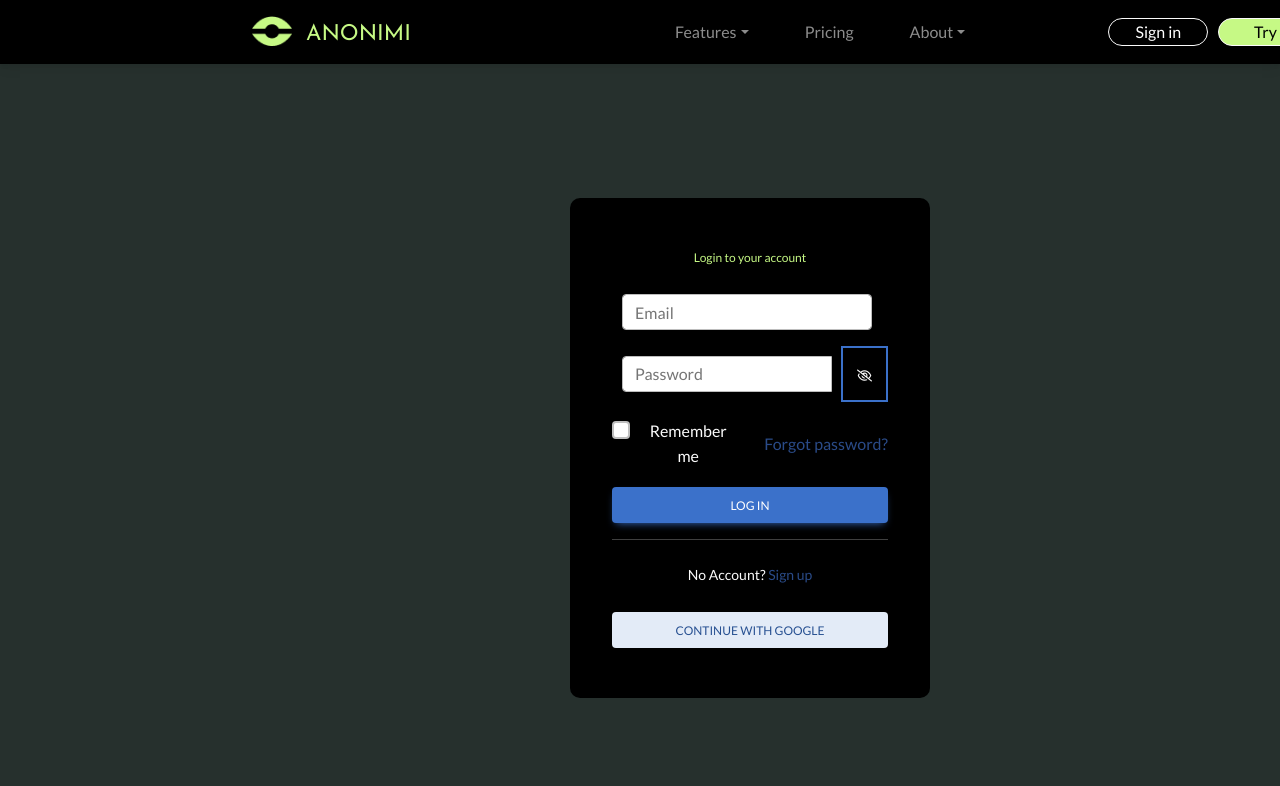
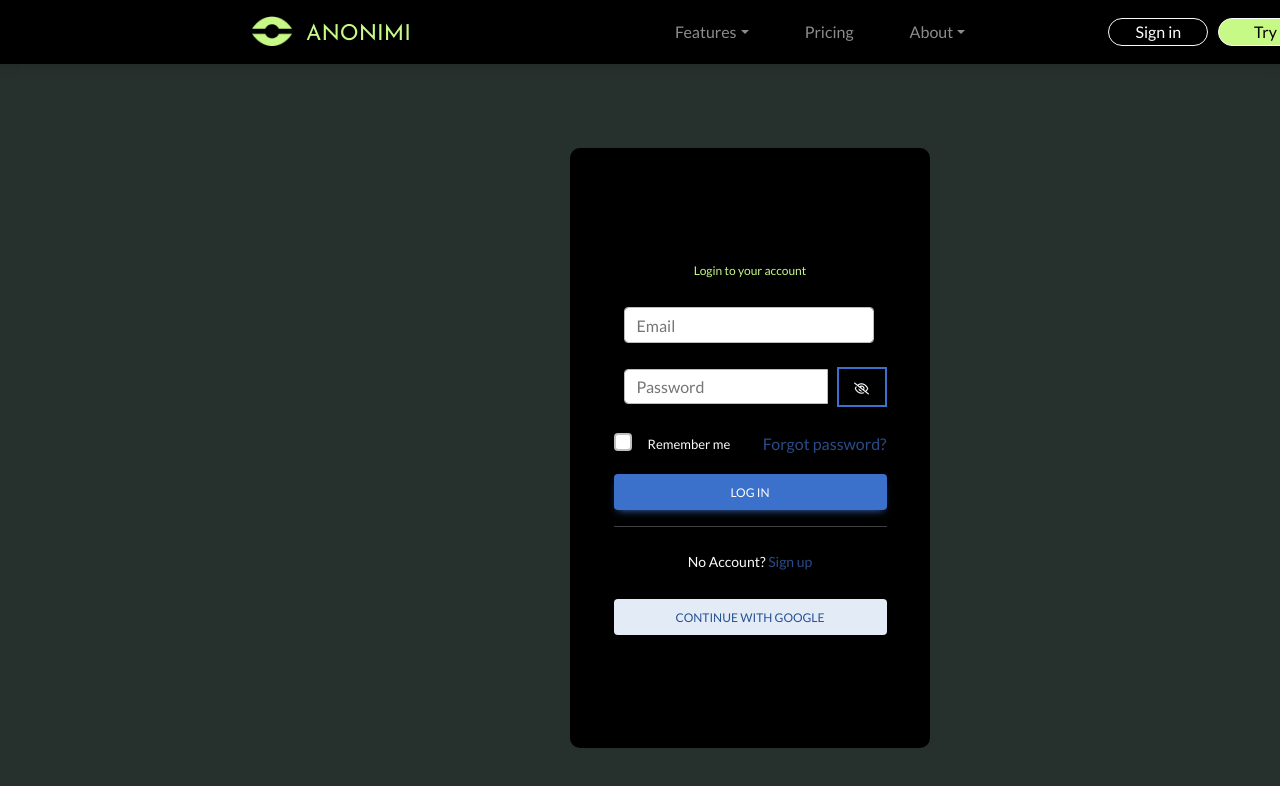
Before and after one commit to semirklapuh/Anonimi-frontend, a React (Create React App) app: page /login in a window 1280 px wide. Shown: the top 786 px of the page. Built offline with nearby package versions, Linux system fonts and the light colour scheme.

Commit message:
forget pass - 1 try unlucky

```diff
--- a/src/page/ForgotPass/Forgot.js
+++ b/src/page/ForgotPass/Forgot.js
@@ -1,11 +1,13 @@
-import { useState } from "react";
+import { useState, useRef } from "react";
 import { Link } from "react-router-dom";
 import Form from "../../components/Forms/Forms";
 import apiClient from "../../http/http-common";
+import "./style.css";
 
 const Forgot = () => {
   const [email, setEmail] = useState("");
   const [validate, setValidate] = useState({});
+  const form = useRef();
 
   const validateforgotPassword = () => {
     let isValid = true;
@@ -28,16 +30,26 @@ const Forgot = () => {
     return isValid;
   };
 
-  const forgotPass = (e) => {
+  const forgotPass = async (e) => {
     e.preventDefault();
 
-    const validate = validateforgotPassword();
+    /* const validate = validateforgotPassword();
 
     if (validate) {
       alert("Reset password link is sent to " + email);
       setValidate({});
       setEmail("");
-    }
+    } */
+    const userData = {
+      mailTo: email,
+      link: "https://meshmind.io/",
+    };
+
+    await apiClient
+      .post("/user/send-mail-reset-password", JSON.stringify(userData))
+      .then((res) => {
+        console.log(res.data);
+      });
   };
 
   return (
@@ -52,11 +64,12 @@ const Forgot = () => {
                 method="POST"
                 onSubmit={forgotPass}
                 autoComplete={"off"}
+                ref={form}
               >
                 <div className="email mb-3">
                   <input
                     type="email"
-                    className={`form-control ${
+                    className={`form-control email ${
                       validate.validate && validate.validate.email
                         ? "is-invalid "
                         : ""
--- a/src/page/ForgotPass/style.css
+++ b/src/page/ForgotPass/style.css
@@ -5,3 +5,13 @@
     justify-content: center;
     flex-direction: column;
 }
+
+.form-control {
+    margin: 10px 10px;
+    max-width: 250px;
+    text-align: left;
+}
+
+.email {
+    margin-right: 18px;
+}
--- a/src/page/Login/Login.js
+++ b/src/page/Login/Login.js
@@ -134,7 +134,7 @@ const Login = () => {
 
                     <button
                       type="button"
-                      className="btn btn-outline-primary btn-sm"
+                      className="btn btn-outline-primary btn-sm btn-icon"
                       onClick={(e) => togglePassword(e)}
                     >
                       <i
--- a/src/page/Login/style.css
+++ b/src/page/Login/style.css
@@ -14,3 +14,14 @@
     max-width: 250px;
     text-align: left;
 }
+
+.btn-icon {
+    height: 40px;
+    width: 50px;
+
+    margin-top: 8px;
+}
+
+.form-check-label {
+    font-size: small;
+}
--- a/src/page/SignUp/Register.js
+++ b/src/page/SignUp/Register.js
@@ -213,7 +213,7 @@ const Register = () => {
 
                     <button
                       type="button"
-                      className="btn btn-outline-primary btn-sm"
+                      className="btn btn-outline-primary btn-sm btn-icon"
                       onClick={(e) => togglePassword(e)}
                     >
                       <i
@@ -254,7 +254,7 @@ const Register = () => {
 
                       <button
                         type="button"
-                        className="btn btn-outline-primary btn-sm"
+                        className="btn btn-outline-primary btn-sm btn-icon"
                         onClick={(e) => togglePassword(e)}
                       >
                         <i
--- a/src/page/SignUp/style.css
+++ b/src/page/SignUp/style.css
@@ -1,6 +1,6 @@
 .auth-body {
     background-color: black;
-    min-height: 500px;
+    min-height: 600px;
     width: 400px;
     display: flex;
     justify-content: center;
@@ -14,3 +14,17 @@
     max-width: 250px;
     text-align: left;
 }
+
+.btn-icon {
+    height: 40px;
+    width: 50px;
+
+    margin-top: 8px;
+}
+
+.input-group {
+
+    display: flex;
+    flex-direction: row;
+    justify-content: center;
+}
```
